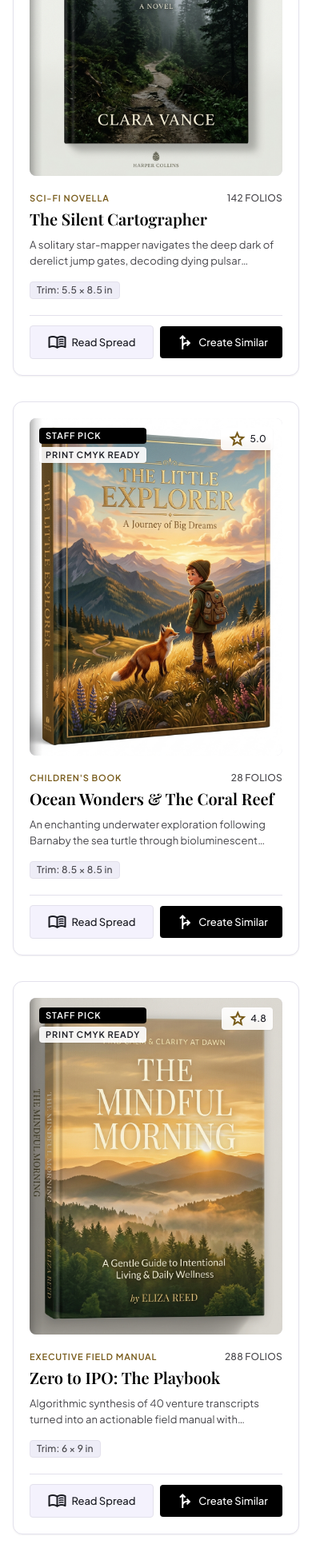
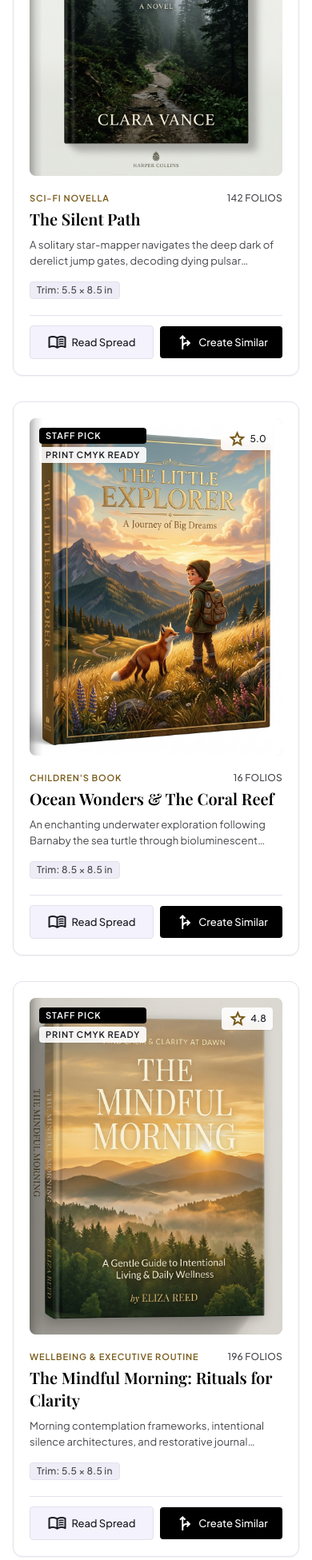
Before and after one commit to shopshah5-eng/bookgenie, a Next.js app: page /examples in a window 390 px wide. Shown: the part 989-2940 px from the top of the page at 80% size. Built offline with nearby package versions, Linux system fonts and the light colour scheme; no server answers; a web font is replaced by a local one.

Commit message:
fix(review): resolve marketing, showcase art, ingestion, draft persistence, and security audit findings

```diff
--- a/app/examples/page.tsx
+++ b/app/examples/page.tsx
@@ -26,7 +26,7 @@ export default function ExamplesPage() {
   const books = [
     {
       slug: 'silent-path',
-      title: 'The Silent Cartographer',
+      title: 'The Silent Path',
       genre: 'scifi',
       genreLabel: 'Sci-Fi Novella',
       pages: 142,
@@ -35,7 +35,7 @@ export default function ExamplesPage() {
       rating: '4.9',
       desc: 'A solitary star-mapper navigates the deep dark of derelict jump gates, decoding dying pulsar frequencies through recursive neural networks.',
       image: '/images/cover-silent-path.jpg',
-      demoUrl: '/examples/ocean-wonders',
+      demoUrl: '/examples/silent-path',
       prompt: 'A sci-fi novella about a solitary star-mapper navigating derelict jump gates and decoding pulsar frequencies.',
     },
     {
@@ -43,7 +43,7 @@ export default function ExamplesPage() {
       title: 'Ocean Wonders & The Coral Reef',
       genre: 'children',
       genreLabel: "Children's Book",
-      pages: 28,
+      pages: 16,
       trim: '8.5 × 8.5 in',
       model: 'GPT-4o + Gemini Imagen 3',
       rating: '5.0',
@@ -53,22 +53,22 @@ export default function ExamplesPage() {
       prompt: "A children's picture book about an enchanting sea turtle exploring bioluminescent coral kingdoms.",
     },
     {
-      slug: 'zero-to-ipo',
-      title: 'Zero to IPO: The Playbook',
+      slug: 'mindful-morning',
+      title: 'The Mindful Morning: Rituals for Clarity',
       genre: 'business',
-      genreLabel: 'Executive Field Manual',
-      pages: 288,
-      trim: '6 × 9 in',
+      genreLabel: 'Wellbeing & Executive Routine',
+      pages: 196,
+      trim: '5.5 × 8.5 in',
       model: 'Claude 3.5 Sonnet + Data Visualizer',
       rating: '4.8',
-      desc: 'Algorithmic synthesis of 40 venture transcripts turned into an actionable field manual with algorithmic data schematics.',
+      desc: 'Morning contemplation frameworks, intentional silence architectures, and restorative journal prompts for focused creative work.',
       image: '/images/cover-mindful-morning.jpg',
-      demoUrl: '/examples/ocean-wonders',
-      prompt: 'A comprehensive field manual for technology startup founders from inception to public offering.',
+      demoUrl: '/examples/mindful-morning',
+      prompt: 'A comprehensive handbook of morning rituals, reflective journaling prompts, and intentional focus habits.',
     },
     {
       slug: 'flavours-home',
-      title: 'Flavours of the Mediterranean',
+      title: 'Flavours of Home: Mediterranean Secrets',
       genre: 'culinary',
       genreLabel: 'Artisan Culinary Collection',
       pages: 72,
@@ -77,22 +77,22 @@ export default function ExamplesPage() {
       rating: '4.9',
       desc: 'Heritage Mediterranean recipes, rustic olive orchard photography, and authentic sourdough secrets.',
       image: '/images/cover-flavours-home.jpg',
-      demoUrl: '/examples/ocean-wonders',
+      demoUrl: '/examples/flavours-home',
       prompt: 'An illustrated artisan cookbook featuring 20 rustic heritage recipes from the Mediterranean.',
     },
     {
-      slug: 'botanica-obscura',
-      title: 'Botanica Obscura',
-      genre: 'arts',
-      genreLabel: 'Fine Art Monograph',
-      pages: 210,
-      trim: '7.5 × 10 in',
+      slug: 'star-explorer',
+      title: 'The Little Star Explorer',
+      genre: 'children',
+      genreLabel: "Children's Illustrated Folio",
+      pages: 32,
+      trim: '8.5 × 8.5 in',
       model: 'Claude 3.5 Sonnet + Flux Pro',
       rating: '5.0',
-      desc: 'Taxonomy of bioluminescent and subterranean flora. Printed on French uncoated 170 GSM stock with dual-toned lithography.',
+      desc: 'An enchanting bedtime voyage across starlit nebulae and whispering moons with full-page storybook watercolor plates.',
       image: '/images/cover-star-explorer.jpg',
-      demoUrl: '/examples/ocean-wonders',
-      prompt: 'A fine art monograph and botanical taxonomy of bioluminescent and subterranean flora.',
+      demoUrl: '/examples/star-explorer',
+      prompt: 'A bedtime picture book about a little astronaut boy exploring colorful nebulae with his telescope.',
     },
   ];
 
--- a/app/faq/page.tsx
+++ b/app/faq/page.tsx
@@ -15,7 +15,7 @@ export default function FAQPage() {
     },
     {
       q: 'Can I upload my own notes, drafts, or PDFs as source material?',
-      a: 'Yes. On the Create studio page, you can attach PDF, DOCX, TXT, Markdown, or image files. BookGenie extracts your notes, outlines, and research, using them as primary source material to structure chapters and write content while preserving your voice and key factual details.',
+      a: 'Yes. On the Create studio page, you can attach text files (.txt, .md) and document references (.pdf, .docx). Plain text and Markdown are extracted directly into the generation context, while document files provide reference structures for chapter synthesis and factual grounding.',
     },
     {
       q: 'Are my books, uploads, and data strictly private?',
@@ -27,7 +27,7 @@ export default function FAQPage() {
     },
     {
       q: 'Can I commercially publish and sell the generated books on Amazon KDP or Gumroad?',
-      a: 'Yes! Subscribers on our Creator and Pro plans receive 100% full commercial rights and intellectual property ownership over all generated text, layouts, and illustrations. You can distribute your books as digital ebooks (EPUB), sell physical paperbacks via Amazon KDP or IngramSpark (using our print-ready PDF), or sell directly to your audience.',
+      a: 'Yes! Subscribers on all paid tiers (Author Single, Studio Atelier, and Boutique Press) retain 100% commercial rights and intellectual property ownership over all generated text, layouts, and illustrations. You can distribute your books as digital ebooks (EPUB), sell physical paperbacks via Amazon KDP or IngramSpark (using our print-ready PDF), or sell directly to your audience.',
     },
     {
       q: 'How long does book generation take?',
--- a/app/privacy/page.tsx
+++ b/app/privacy/page.tsx
@@ -27,19 +27,25 @@ export default function PrivacyPage() {
           <div className="space-y-8 font-body-md text-sm sm:text-base text-on-surface-variant dark:text-[#c4c7c5] leading-relaxed">
             <section className="p-6 rounded-2xl bg-surface-container-low dark:bg-[#1a1b22] border border-outline-variant/20 dark:border-white/5">
               <h2 className="font-title-editorial text-lg text-on-surface dark:text-white mb-2">1. Information We Collect</h2>
-              <p>We collect your email address, account name, user-submitted prompts, uploaded document files, and generation history solely to provide you with the BookGenie publishing experience.</p>
+              <p>We collect your email address, account identifier, prompts, attached manuscript notes, generated chapter prose, and book artifacts solely to render and maintain your private library.</p>
             </section>
             <section className="p-6 rounded-2xl bg-surface-container-low dark:bg-[#1a1b22] border border-outline-variant/20 dark:border-white/5">
-              <h2 className="font-title-editorial text-lg text-on-surface dark:text-white mb-2">2. How Your Content Is Processed</h2>
-              <p>Uploaded documents and prompts are transmitted to our server-side AI processing pipeline via secure HTTPS encryption. Your uploaded source materials are stored in private, isolated storage buckets and are never used to train public machine learning models.</p>
+              <h2 className="font-title-editorial text-lg text-on-surface dark:text-white mb-2">2. AI Sub-Processors &amp; Zero-Training Guarantee</h2>
+              <p>
+                Prompts and chapter blueprints are routed securely to our AI inferencing providers—primarily OpenRouter and Google Cloud Gemini API—exclusively for synchronous generation. Under commercial API developer terms, customer prompts and generated outputs are <strong>not used to train or refine public frontier models</strong>.
+              </p>
             </section>
             <section className="p-6 rounded-2xl bg-surface-container-low dark:bg-[#1a1b22] border border-outline-variant/20 dark:border-white/5">
-              <h2 className="font-title-editorial text-lg text-on-surface dark:text-white mb-2">3. Storage & Data Security</h2>
-              <p>We implement Row Level Security (RLS) policies within our PostgreSQL database so that only your authenticated account can view, modify, or export your books and assets.</p>
+              <h2 className="font-title-editorial text-lg text-on-surface dark:text-white mb-2">3. Data Retention &amp; Storage Architecture</h2>
+              <p>
+                All account data, book blueprints, and generated pages are persisted in managed PostgreSQL databases configured with Row Level Security (RLS) policies. Completed user books remain available as long as your account remains active. Temporary synthesis scratch files and uncompleted generation jobs are automatically purged after 30 days.
+              </p>
             </section>
             <section className="p-6 rounded-2xl bg-surface-container-low dark:bg-[#1a1b22] border border-outline-variant/20 dark:border-white/5">
-              <h2 className="font-title-editorial text-lg text-on-surface dark:text-white mb-2">4. Your Data Rights</h2>
-              <p>You have the right to request deletion of your account, generated books, and all associated file uploads at any time through our contact channels.</p>
+              <h2 className="font-title-editorial text-lg text-on-surface dark:text-white mb-2">4. Deletion Rights &amp; Privacy Contact</h2>
+              <p>
+                You retain complete control of your data. You may delete individual books directly from your library, or submit a full data deletion request by emailing our privacy team at <a href="mailto:privacy@bookgenie.ai" className="text-secondary dark:text-[#fcba64] underline">privacy@bookgenie.ai</a>. All account records and associated storage buckets are purged within 14 business days of verified request.
+              </p>
             </section>
           </div>
         </main>
--- a/app/terms/page.tsx
+++ b/app/terms/page.tsx
@@ -29,8 +29,8 @@ export default function TermsPage() {
               <p>BookGenie is an AI-assisted publishing platform that processes user prompts and uploaded source materials to generate structured book blueprints, written text, illustrations, and downloadable formats (PDF and EPUB).</p>
             </section>
             <section>
-              <h2 className="text-lg font-serif font-bold text-[#1A1612] mb-2">3. Intellectual Property & Commercial Rights</h2>
-              <p>You retain full ownership of the prompts and source materials you provide. Creators on active paid tiers (Creator and Pro) receive full commercial rights to publish, distribute, and monetize books generated through their accounts, subject to applicable AI regulations and third-party foundation model terms.</p>
+              <h2 className="text-lg font-serif font-bold text-[#1A1612] dark:text-white mb-2">3. Intellectual Property & Commercial Rights</h2>
+              <p>You retain full ownership of the prompts and source materials you provide. Creators on active paid tiers (Author Single, Studio Atelier, and Boutique Press) receive full commercial rights to publish, distribute, and monetize books generated through their accounts, subject to applicable AI regulations and third-party foundation model terms.</p>
             </section>
             <section>
               <h2 className="text-lg font-serif font-bold text-[#1A1612] mb-2">4. User Conduct & Acceptable Use</h2>
--- a/components/landing/BookShowcase.tsx
+++ b/components/landing/BookShowcase.tsx
@@ -21,34 +21,34 @@ export function BookShowcase() {
 
   const editions: EditionItem[] = [
     {
-      id: 'silent-cartographer',
-      title: 'The Silent Cartographer',
-      genre: 'Speculative Fiction',
-      badge: 'Hardcover • 342 pp',
+      id: 'silent-path',
+      title: 'The Silent Path',
+      genre: 'Speculative Fiction Novella',
+      badge: 'Royal Octavo • 142 pp',
       format: 'Royal Octavo (6 × 9″)',
-      description: 'A planetary survey team traces ghost radio signals across deep glacial trenches. Features 18 generated topographic plates.',
+      description: 'A solitary star-mapper navigates derelict jump gates, decoding dying pulsar frequencies through recursive neural networks.',
       image: '/images/cover-silent-path.jpg',
-      href: '/examples/ocean-wonders',
+      href: '/examples/silent-path',
     },
     {
-      id: 'botanica-obscura',
-      title: 'Botanica Obscura',
-      genre: 'Fine Art Monographs',
-      badge: 'Coffee Table Folio • 210 pp',
-      format: 'Crown Quarto (7.5 × 10″)',
-      description: 'Taxonomy of bioluminescent and subterranean flora. Printed on French uncoated 170 GSM stock with dual-toned lithography.',
-      image: '/images/the-little-explorer-cover.jpg',
-      href: '/examples/ocean-wonders',
+      id: 'mindful-morning',
+      title: 'The Mindful Morning: Rituals for Clarity',
+      genre: 'Mindfulness & Wellbeing',
+      badge: 'Executive Hardcover • 196 pp',
+      format: 'Demy Octavo (5.5 × 8.5″)',
+      description: 'Morning contemplation frameworks, intentional silence architectures, and restorative journal prompts for focused creative work.',
+      image: '/images/cover-mindful-morning.jpg',
+      href: '/examples/mindful-morning',
     },
     {
-      id: 'zero-to-ipo',
-      title: 'Zero to IPO: The Playbook',
-      genre: 'Business • Playbook',
-      badge: 'Executive Edition • 288 pp',
-      format: 'Demy Octavo (5.5 × 8.5″)',
-      description: 'Algorithmic synthesis of 40 venture transcripts turned into an actionable field manual with algorithmic data schematics.',
-      image: '/images/cover-mindful-morning.jpg',
-      href: '/examples/ocean-wonders',
+      id: 'star-explorer',
+      title: 'The Little Star Explorer',
+      genre: "Children's Illustrated Folio",
+      badge: 'Bedtime Edition • 32 pp',
+      format: 'Crown Quarto (8.5 × 8.5″)',
+      description: 'An enchanting bedtime voyage across starlit nebulae and whispering moons with full-page storybook watercolor plates.',
+      image: '/images/cover-star-explorer.jpg',
+      href: '/examples/star-explorer',
     },
   ];
 
--- a/components/landing/ExportFormatsSection.tsx
+++ b/components/landing/ExportFormatsSection.tsx
@@ -29,16 +29,16 @@ export function ExportFormatsSection() {
     },
     {
       title: 'Reflowable EPUB 3',
-      badge: 'Validated EPUB3',
+      badge: 'Reflowable EPUB 3.0',
       icon: BookOpen,
-      headline: 'Global e-reader standard for Kindle, Apple Books, and Kobo.',
+      headline: 'Global e-reader standard for Kindle, Apple Books, and Kobo (sample export provided as structural edition).',
       features: [
         'Valid W3C EPUB 3.0 packaging & schema',
         'Fluid reflowable typography across all screens',
         'Embedded cover and interior metadata',
         'Dynamic navigational Table of Contents',
       ],
-      ctaText: 'Download sample EPUB',
+      ctaText: 'Download sample EPUB (Text Proof)',
       ctaUrl: '/api/books/ocean-wonders/export?format=epub',
     },
     {
--- a/components/landing/PromptToPageShowcase.tsx
+++ b/components/landing/PromptToPageShowcase.tsx
@@ -95,11 +95,14 @@ export function PromptToPageShowcase() {
           <div className="flex flex-col md:flex-row md:items-end justify-between mb-12 gap-6">
             <div>
               <span className="font-label-caps text-label-caps uppercase tracking-widest text-secondary dark:text-[#fcba64] block mb-2">
-                Live Typesetting Comparison
+                Editorial &amp; Typographic Composition
               </span>
               <h2 className="font-headline-lg text-headline-lg text-primary dark:text-[#f1effa] tracking-tight">
                 The Alchemical Transformation
               </h2>
+              <p className="font-body-sm text-xs sm:text-sm text-on-surface-variant dark:text-neutral-400 mt-1">
+                Comparing raw LLM prose output against autonomous multi-pass editorial enhancement and master book typesetting.
+              </p>
             </div>
 
             {/* Mode Switcher */}
--- a/next.config.ts
+++ b/next.config.ts
@@ -5,13 +5,16 @@ const isDev = process.env.NODE_ENV !== 'production';
 const cspHeader = `
   default-src 'self';
   script-src 'self' 'unsafe-inline'${isDev ? " 'unsafe-eval'" : ""};
+  script-src-attr 'none';
   style-src 'self' 'unsafe-inline' https://fonts.googleapis.com;
   font-src 'self' https://fonts.gstatic.com data:;
   img-src 'self' data: blob: https://image.pollinations.ai https://images.unsplash.com https://*.supabase.co;
   connect-src 'self' https://*.supabase.co ws: wss:;
-  frame-ancestors 'none';
+  object-src 'none';
   base-uri 'self';
   form-action 'self';
+  frame-ancestors 'none';
+  upgrade-insecure-requests;
 `.replace(/\s{2,}/g, ' ').trim();
 
 const nextConfig: NextConfig = {
```
Also changed, not shown: app/create/page.tsx (+71 -15 lines), components/landing/PricingTeaserSection.tsx (+32 -14 lines).
